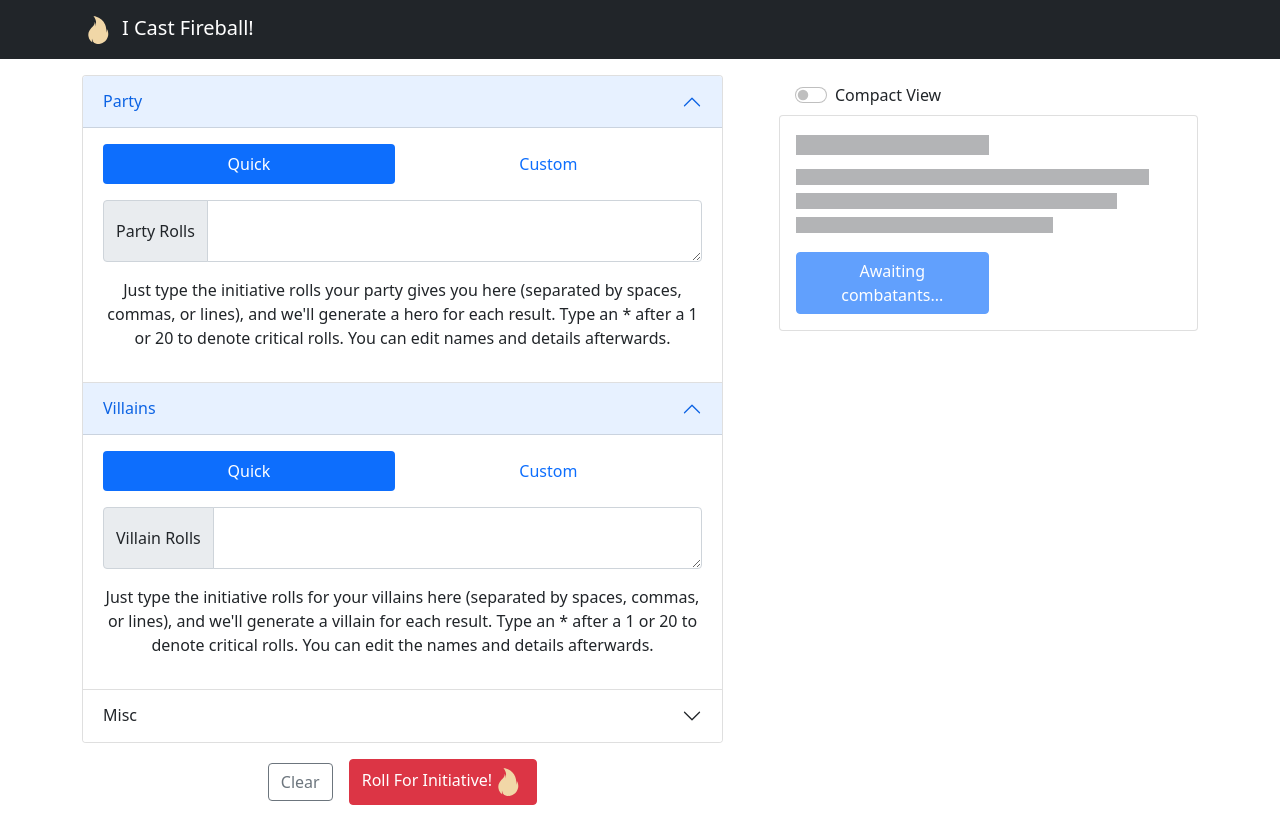
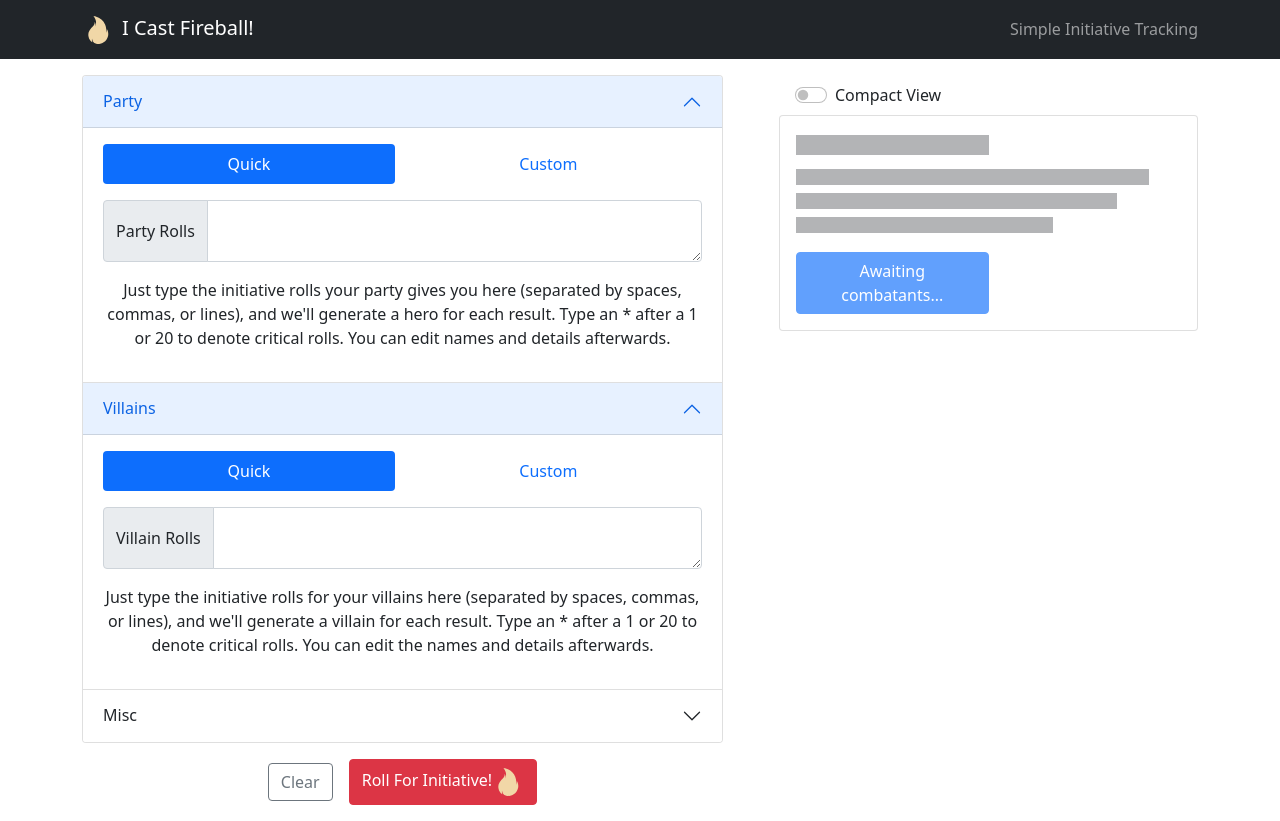
Before and after one commit to Bonk4/i-cast-fireball, a React (Create React App) app: page / in a window 1280 px wide. Built offline with nearby package versions, Linux system fonts and the light colour scheme.

Commit message:
removing burger menu, adding subtext

```diff
--- a/src/components/NavBar/navbar.tsx
+++ b/src/components/NavBar/navbar.tsx
@@ -10,9 +10,9 @@ export class NavBar extends React.Component {
                         <span className="mt-1">I Cast Fireball!</span>
                     </a>
 
-                    <button className="navbar-toggler" type="button" data-bs-toggle="collapse" data-bs-target="#navbarSupportedContent" aria-controls="navbarSupportedContent" aria-expanded="false" aria-label="Toggle navigation">
-                        <span className="navbar-toggler-icon"></span>
-                    </button>
+                    <span className="navbar-text">
+                        Simple Initiative Tracking
+                    </span>
                 </div>
             </nav>
         );
```
